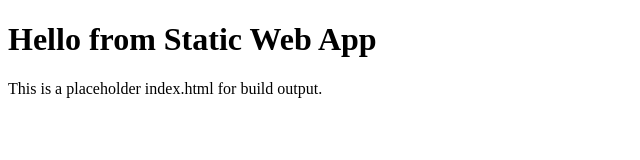
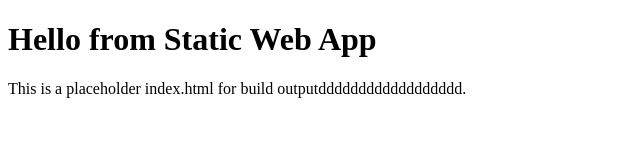
Before and after one commit to keetakam/site, a website: page public/index.html in a window 1280 px wide. Shown: the whole page, without its empty margins (0-640 px from the left). Drawn offline with Linux system fonts and the light colour scheme.

Commit message:
Update index.html

```diff
--- a/public/index.html
+++ b/public/index.html
@@ -7,6 +7,6 @@
   </head>
   <body>
     <h1>Hello from Static Web App</h1>
-    <p>This is a placeholder index.html for build output.</p>
+    <p>This is a placeholder index.html for build outputdddddddddddddddddd.</p>
   </body>
 </html>
```
